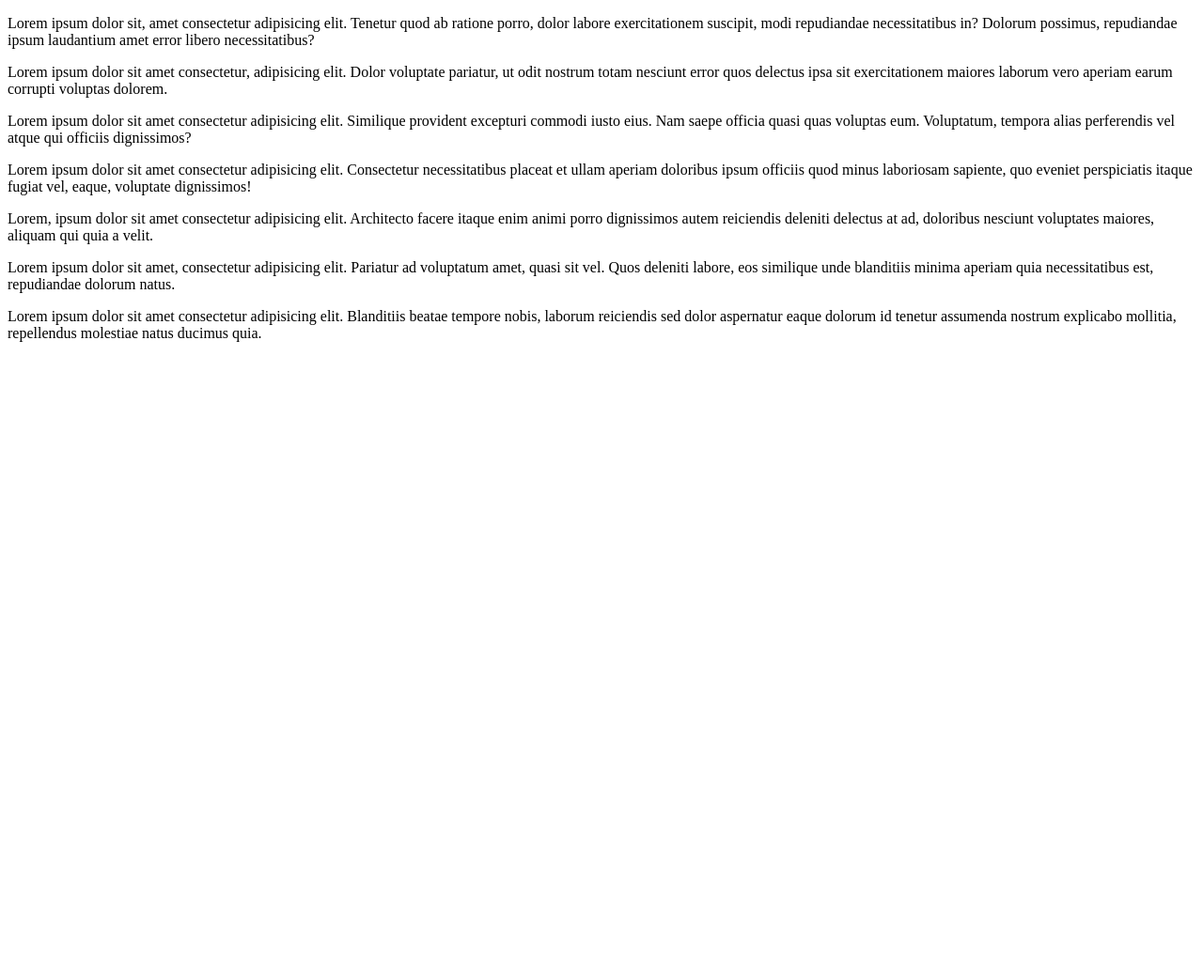
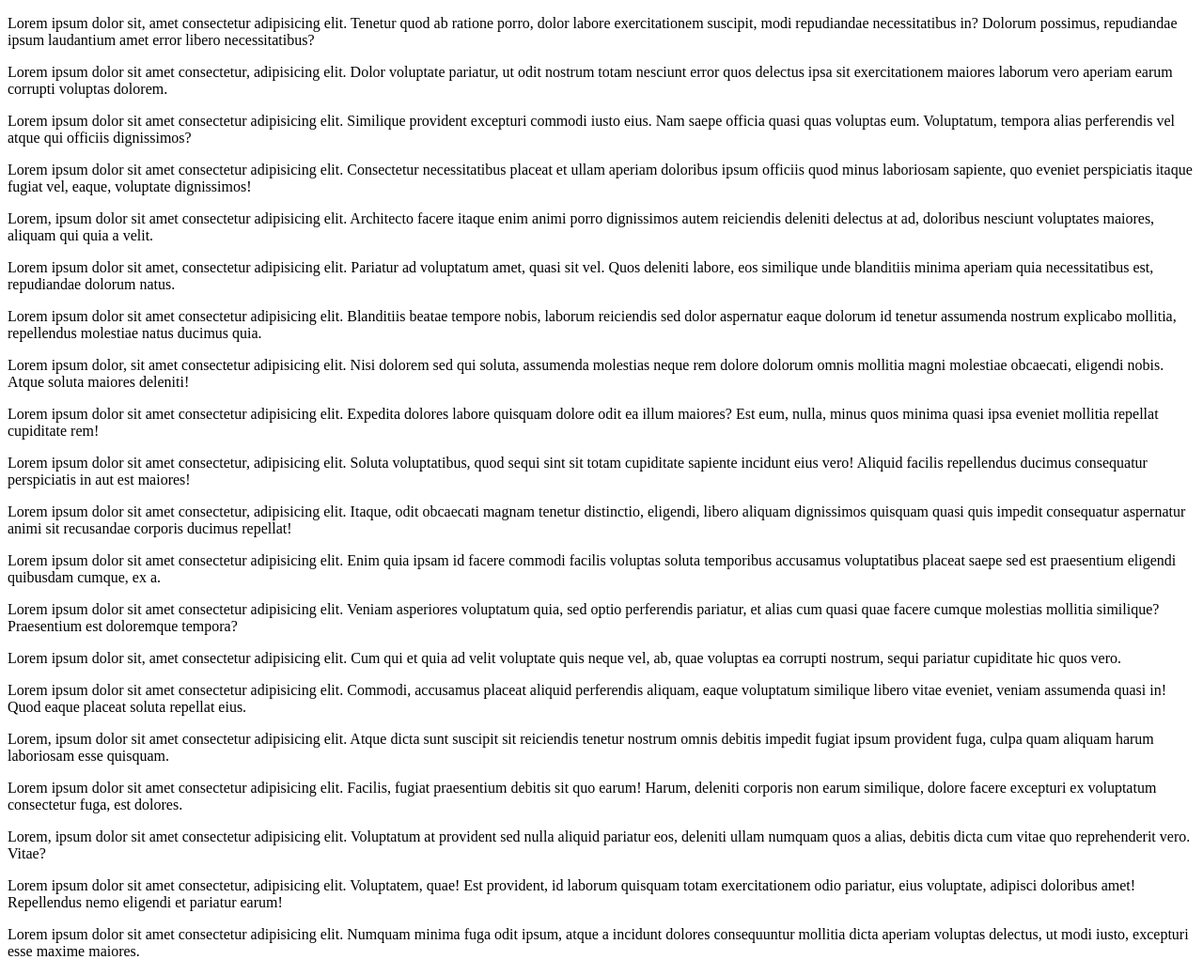
Before and after one commit to Marcos-Med/Teste-git, a plain HTML site: page pages/login.html in a window 1280 px wide. Shown: the whole page at 94% size. Before the commit the page ends 800 px from the top, so only its background shows below. Drawn offline with Linux system fonts and the light colour scheme.

Commit message:
Tela de Login 2

```diff
--- a/pages/login.html
+++ b/pages/login.html
@@ -15,5 +15,21 @@
     <p>Lorem ipsum dolor sit amet, consectetur adipisicing elit. Pariatur ad voluptatum amet, quasi sit vel. Quos deleniti labore, eos similique unde blanditiis minima aperiam quia necessitatibus est, repudiandae dolorum natus.</p>
     <p>Lorem ipsum dolor sit amet consectetur adipisicing elit. Blanditiis beatae tempore nobis, laborum reiciendis sed dolor aspernatur eaque dolorum id tenetur assumenda nostrum explicabo mollitia, repellendus molestiae natus ducimus quia.</p>
 
+
+
+    <p>Lorem ipsum dolor, sit amet consectetur adipisicing elit. Nisi dolorem sed qui soluta, assumenda molestias neque rem dolore dolorum omnis mollitia magni molestiae obcaecati, eligendi nobis. Atque soluta maiores deleniti!</p>
+    <p>Lorem ipsum dolor sit amet consectetur adipisicing elit. Expedita dolores labore quisquam dolore odit ea illum maiores? Est eum, nulla, minus quos minima quasi ipsa eveniet mollitia repellat cupiditate rem!</p>
+    <p>Lorem ipsum dolor sit amet consectetur, adipisicing elit. Soluta voluptatibus, quod sequi sint sit totam cupiditate sapiente incidunt eius vero! Aliquid facilis repellendus ducimus consequatur perspiciatis in aut est maiores!</p>
+    <p>Lorem ipsum dolor sit amet consectetur, adipisicing elit. Itaque, odit obcaecati magnam tenetur distinctio, eligendi, libero aliquam dignissimos quisquam quasi quis impedit consequatur aspernatur animi sit recusandae corporis ducimus repellat!</p>
+    <p>Lorem ipsum dolor sit amet consectetur adipisicing elit. Enim quia ipsam id facere commodi facilis voluptas soluta temporibus accusamus voluptatibus placeat saepe sed est praesentium eligendi quibusdam cumque, ex a.</p>
+    <p>Lorem ipsum dolor sit amet consectetur adipisicing elit. Veniam asperiores voluptatum quia, sed optio perferendis pariatur, et alias cum quasi quae facere cumque molestias mollitia similique? Praesentium est doloremque tempora?</p>
+    <p>Lorem ipsum dolor sit, amet consectetur adipisicing elit. Cum qui et quia ad velit voluptate quis neque vel, ab, quae voluptas ea corrupti nostrum, sequi pariatur cupiditate hic quos vero.</p>
+    <p>Lorem ipsum dolor sit amet consectetur adipisicing elit. Commodi, accusamus placeat aliquid perferendis aliquam, eaque voluptatum similique libero vitae eveniet, veniam assumenda quasi in! Quod eaque placeat soluta repellat eius.</p>
+    <p>Lorem, ipsum dolor sit amet consectetur adipisicing elit. Atque dicta sunt suscipit sit reiciendis tenetur nostrum omnis debitis impedit fugiat ipsum provident fuga, culpa quam aliquam harum laboriosam esse quisquam.</p>
+    <p>Lorem ipsum dolor sit amet consectetur adipisicing elit. Facilis, fugiat praesentium debitis sit quo earum! Harum, deleniti corporis non earum similique, dolore facere excepturi ex voluptatum consectetur fuga, est dolores.</p>
+    <p>Lorem, ipsum dolor sit amet consectetur adipisicing elit. Voluptatum at provident sed nulla aliquid pariatur eos, deleniti ullam numquam quos a alias, debitis dicta cum vitae quo reprehenderit vero. Vitae?</p>
+    <p>Lorem ipsum dolor sit amet consectetur, adipisicing elit. Voluptatem, quae! Est provident, id laborum quisquam totam exercitationem odio pariatur, eius voluptate, adipisci doloribus amet! Repellendus nemo eligendi et pariatur earum!</p>
+    <p>Lorem ipsum dolor sit amet consectetur adipisicing elit. Numquam minima fuga odit ipsum, atque a incidunt dolores consequuntur mollitia dicta aperiam voluptas delectus, ut modi iusto, excepturi esse maxime maiores.</p>
+
 </body>
 </html>
```
